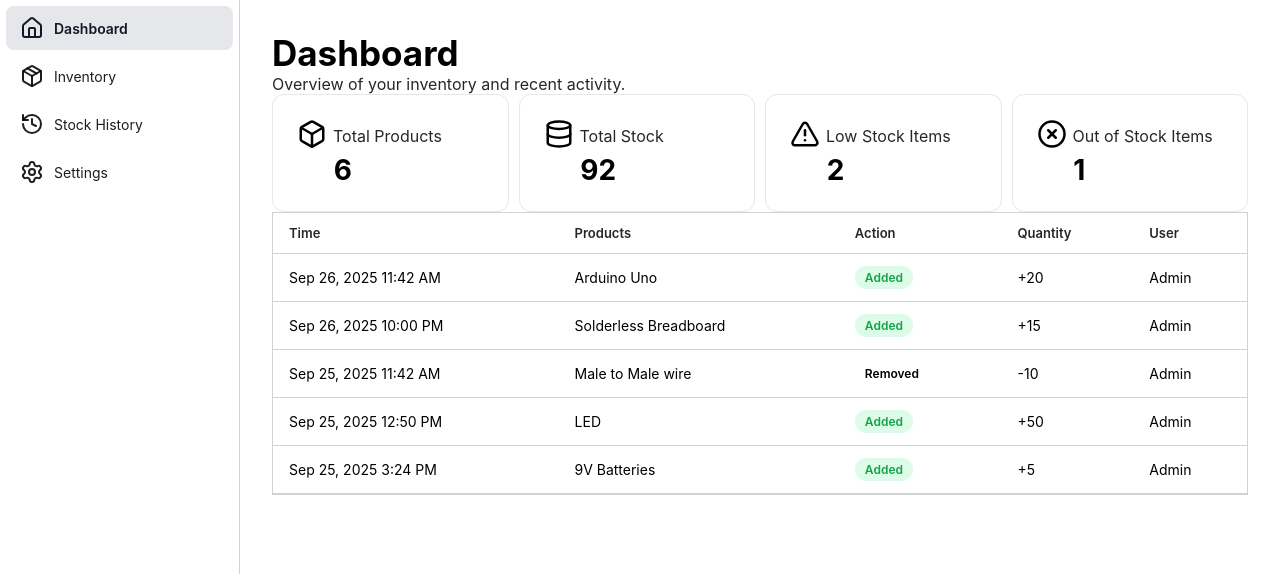
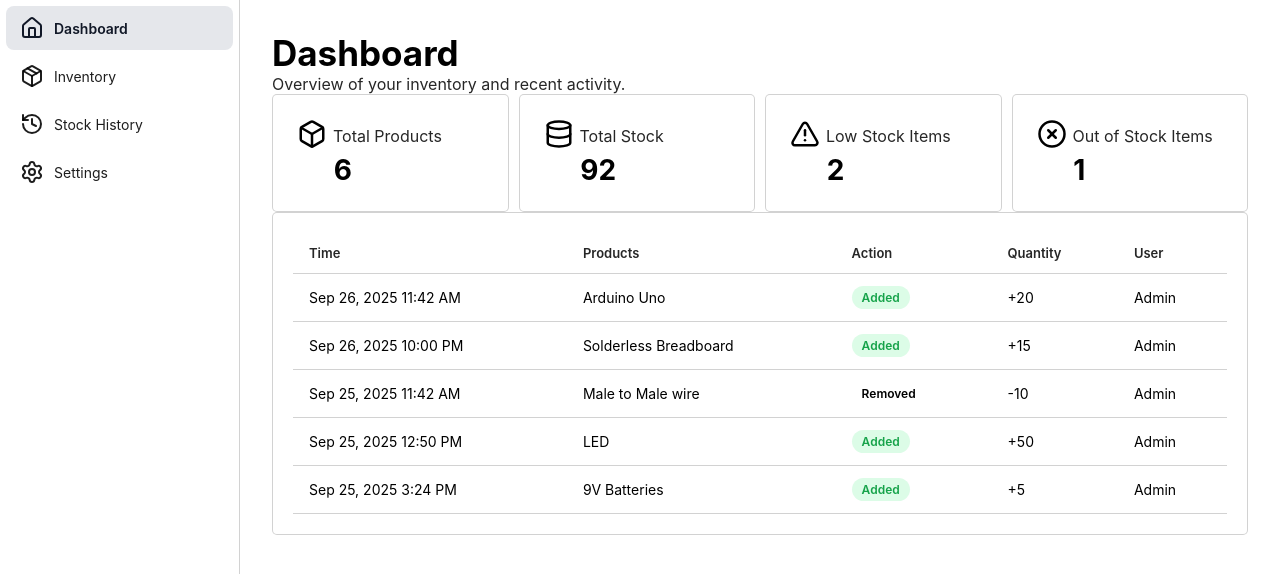
Before and after one commit to princemclein/Inventory-System-, a React (Vite) app: page / in a window 1280 px wide. Shown: the top 574 px of the page. Built offline with nearby package versions, Linux system fonts and the light colour scheme.

Commit message:
Change: - Border color of StatCard - Added 5px radius

```diff
--- a/src/Styles/Dashboard/StatCard.css
+++ b/src/Styles/Dashboard/StatCard.css
@@ -1,8 +1,8 @@
 .stat-card {
   background: white;
-  border-radius: 12px;
+  border-radius: 5px;
   padding: 24px;
-  border: 1px solid #e5e7eb;
+  border: 1px solid hsla(0, 0%, 0%, 0.177);
 }
 
 .stat-header {
--- a/src/Styles/Pages/Dashboard.css
+++ b/src/Styles/Pages/Dashboard.css
@@ -3,7 +3,10 @@
   grid-template-columns: repeat(4, 1fr);
   gap: 10px;
 }
+
 .recent-card {
   background: white;
   border: 1px solid hsla(0, 0%, 0%, 0.177);
+  border-radius: 5px;
+  padding: 20px;
 }
```
